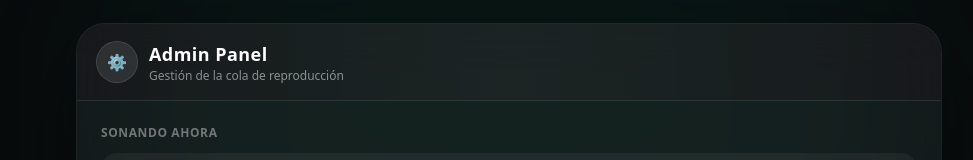
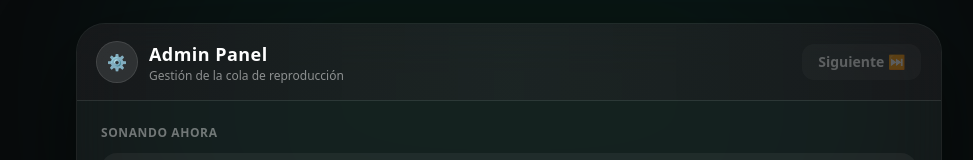
Before and after one commit to rubenlujan/jukebox-front, a React (Vite) app: page /admin in a window 1280 px wide. Shown: the top 160 px of the page, without its empty margins (131-1104 px from the left). Built offline with nearby package versions, Linux system fonts and the light colour scheme; no server answers.

Commit message:
Cambios 2026-05-16

```diff
--- a/index.html
+++ b/index.html
@@ -2,9 +2,9 @@
 <html lang="en">
   <head>
     <meta charset="UTF-8" />
-    <link rel="icon" type="image/svg+xml" href="/vite.svg" />
+    <link rel="icon" type="image/svg+xml" href="/img/Logo_HD.png" />
     <meta name="viewport" content="width=device-width, initial-scale=1.0" />
-    <title>idol-jukebox-frontend</title>
+    <title>Backstage Jukebox</title>
   </head>
   <body>
     <div id="root"></div>
--- a/src/api/jukeboxApi.js
+++ b/src/api/jukeboxApi.js
@@ -95,11 +95,16 @@ function normalizeNextResponse(payload) {
 
 export const jukeboxApi = {
   requestTrack: async ({ DeezerTrackId, TableCode, RequestedBy }) => {
-    const raw = await apiClient.post('/api/jukebox/request', {
+    const payload = {
       DeezerTrackId,
       TableCode,
       RequestedBy,
-    })
+    }
+    console.log(
+      'JSON enviado en requestTrack:',
+      JSON.stringify(payload, null, 2),
+    )
+    const raw = await apiClient.post('/api/jukebox/request', payload)
     return normalizeRequestResponse(raw)
   },
 
--- a/src/screens/Admin.jsx
+++ b/src/screens/Admin.jsx
@@ -14,6 +14,7 @@ export const Admin = () => {
   } = useQueuePoll({ intervalMs: 3000 })
 
   const [processingId, setProcessingId] = useState(null)
+  const [isNexting, setIsNexting] = useState(false)
   const [actionError, setActionError] = useState('')
 
   const nowPlaying = useMemo(() => {
@@ -62,6 +63,28 @@ export const Admin = () => {
     }
   }
 
+  const handleNext = async () => {
+    if (isNexting) return
+    setIsNexting(true)
+    setActionError('')
+
+    try {
+      const res = await jukeboxApi.next({ ForceFinishCurrent: true })
+      if (!res.ok) {
+        setActionError(
+          res.message || 'No se pudo saltar a la siguiente canción.',
+        )
+      } else {
+        // Refetch inmediato para actualizar la UI
+        refetch()
+      }
+    } catch (err) {
+      setActionError(err?.message || 'Error de conexión.')
+    } finally {
+      setIsNexting(false)
+    }
+  }
+
   return (
     <div className="min-h-screen bg-zinc-950 text-white">
       {/* Background glow similar a ClientJukebox */}
@@ -88,7 +111,19 @@ export const Admin = () => {
                   </div>
                 </div>
               </div>
-              {loading && <Spinner className="text-white/50" />}
+              <div className="flex items-center gap-3">
+                {loading && <Spinner className="text-white/50" />}
+                <button
+                  type="button"
+                  onClick={handleNext}
+                  disabled={
+                    isNexting || (!nowPlaying && queueItems.length === 0)
+                  }
+                  className="flex h-9 items-center justify-center gap-2 rounded-xl bg-white/10 px-4 text-sm font-semibold text-white transition hover:bg-white/20 active:scale-95 disabled:opacity-30 disabled:hover:bg-transparent"
+                >
+                  {isNexting ? <Spinner className="h-4 w-4" /> : 'Siguiente ⏭'}
+                </button>
+              </div>
             </div>
           </div>
 
--- a/src/screens/HostPlayer.jsx
+++ b/src/screens/HostPlayer.jsx
@@ -124,6 +124,36 @@ export const HostPlayer = () => {
     }
   }, [lastError])
 
+  // ✅ Detectar si el Admin saltó la canción forzosamente desde el panel
+  useEffect(() => {
+    if (status === 'init' || status === 'recovering' || busyNextRef.current)
+      return
+
+    const localId = nowPlaying?.track?.QueueId
+    const backendId = queueNowPlaying?.QueueId
+
+    // 1. El backend avanzó a una canción más nueva (el Admin le dio "Next")
+    if (backendId && localId && backendId > localId) {
+      console.log(
+        'Host detectó un salto forzado en el backend. Resincronizando...',
+      )
+      void handleRecover()
+      return
+    }
+
+    // 2. Estábamos tocando una canción, pero el backend dice que la cola está vacía
+    if (localId && !backendId) {
+      const stillInQueue = queueItems.some((x) => x.QueueId === localId)
+      if (!stillInQueue) {
+        console.log(
+          'Host detectó que se vació la cola en el backend. Resincronizando...',
+        )
+        void handleRecover()
+      }
+    }
+    // eslint-disable-next-line react-hooks/exhaustive-deps
+  }, [queueNowPlaying, queueItems, nowPlaying, status])
+
   const title = useMemo(() => {
     // Preferir track del flujo /next (trae info completa)
     const t = nowPlaying?.track
@@ -178,8 +208,13 @@ export const HostPlayer = () => {
           onReady: (e) => {
             try {
               e.target.setVolume(DEFAULT_VOLUME)
+
+              // Activar el modo aleatorio si se cargó un playlist (fallback)
+              if (listId && typeof e.target.setShuffle === 'function') {
+                e.target.setShuffle(true)
+              }
             } catch {
-              console.warn('No se pudo setear volumen al player')
+              console.warn('No se pudo configurar volumen o shuffle al player')
             }
             resolve(p)
             try {
@@ -321,7 +356,10 @@ export const HostPlayer = () => {
       }
 
       if (res.hasNowPlaying && res.youtubeVideoId) {
-        setNowPlaying({ youtubeVideoId: res.youtubeVideoId, track: null })
+        setNowPlaying({
+          youtubeVideoId: res.youtubeVideoId,
+          track: res.nowPlaying,
+        })
         await playVideoId(res.youtubeVideoId)
         return
       }
@@ -359,6 +397,7 @@ export const HostPlayer = () => {
               ArtistName: res.track.ArtistName,
               DurationMs: res.track.DurationMs,
               AlbumImageUrl: res.track.AlbumImageUrl,
+              QueueId: res.track.QueueId,
             }
           : null
 
```
